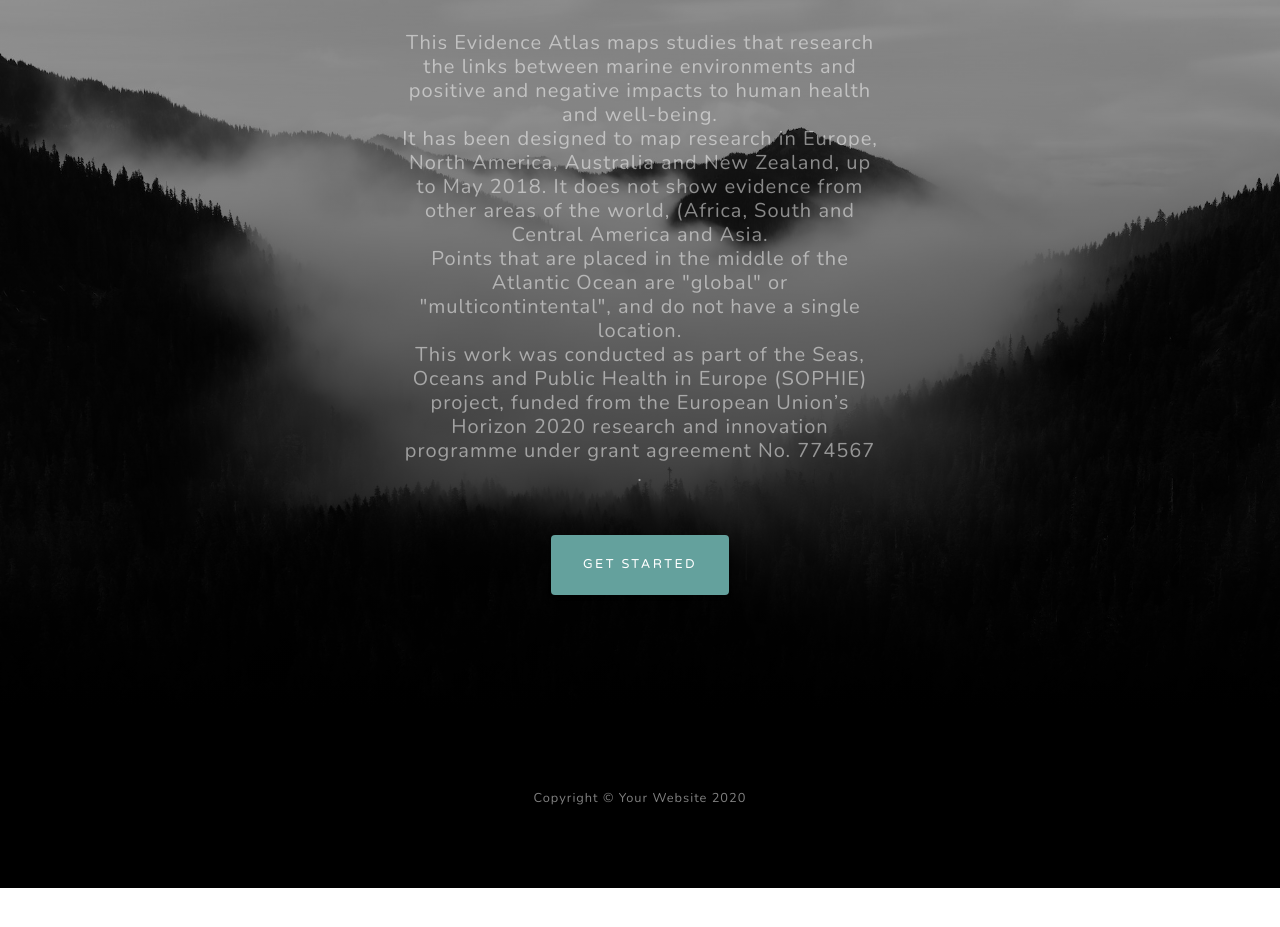
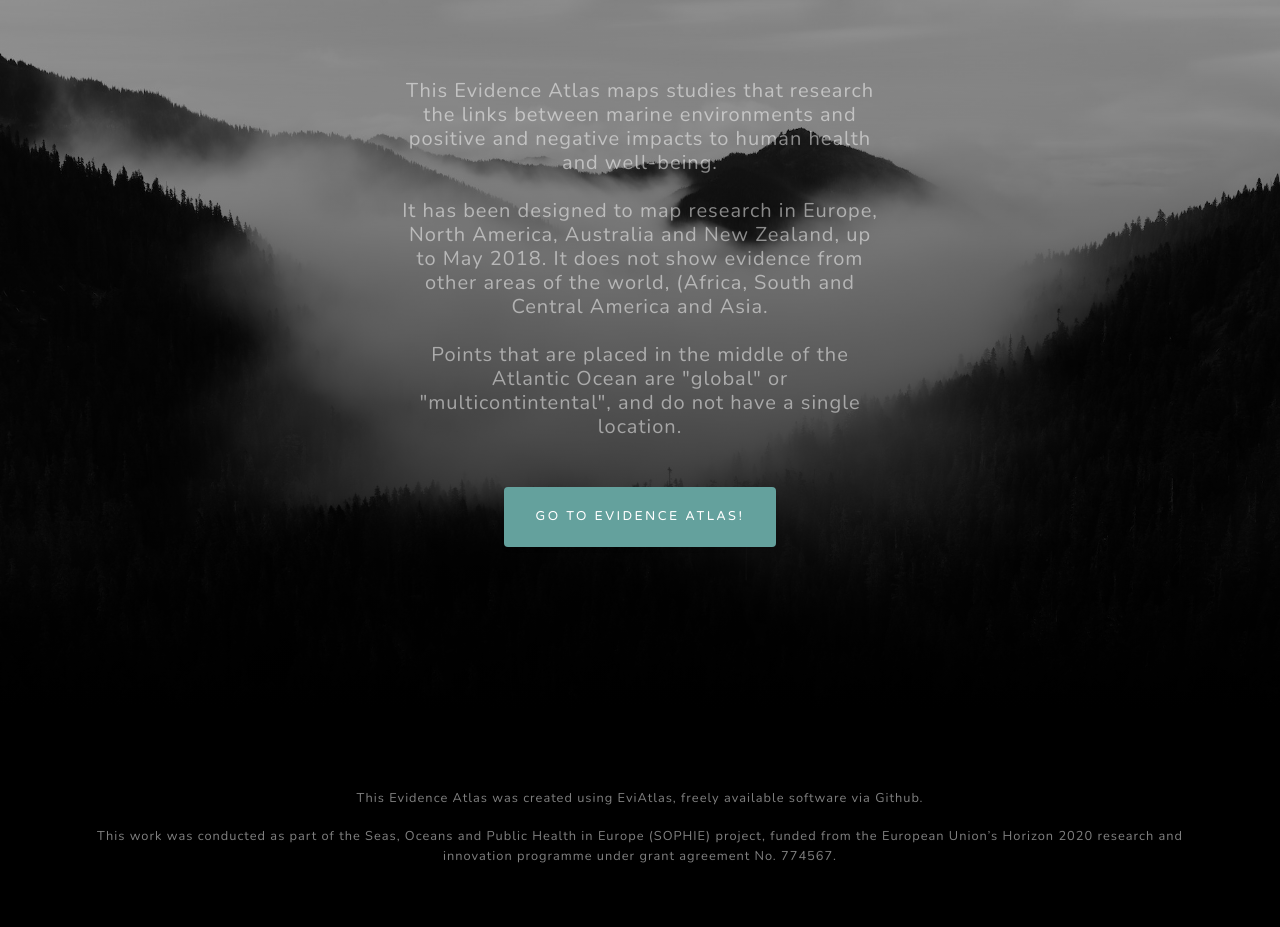
Before and after one commit to SOPHIEatlas2020/SOPHIEatlas2020.github.io, a plain HTML site: page index.html in a window 1280 px wide. Shown: the part 91-1018 px from the top of the page. Before the commit the page ends 979 px from the top, so only its background shows below. Drawn offline with nearby package versions, Linux system fonts and the light colour scheme.

Commit message:
8th change

```diff
--- a/index.html
+++ b/index.html
@@ -33,15 +33,12 @@
             <div class="container d-flex h-100 align-items-center">
                 <div class="mx-auto text-center">
 
-                    <h2 class="text-white-50 mx-auto mt-2 mb-5">This Evidence Atlas maps studies that research the links between marine environments and positive and negative impacts to human health and well-being.  <br>
+                    <h2 class="text-white-50 mx-auto mt-2 mb-5">This Evidence Atlas maps studies that research the links between marine environments and positive and negative impacts to human health and well-being.  <br> <br>
 
-It has been designed to map research in Europe, North America, Australia and New Zealand, up to May 2018.  It does not show evidence from other areas of the world, (Africa, South and Central America and Asia.  <br>
+It has been designed to map research in Europe, North America, Australia and New Zealand, up to May 2018.  It does not show evidence from other areas of the world, (Africa, South and Central America and Asia.  <br> <br>
 
-Points that are placed in the middle of the Atlantic Ocean are "global" or "multicontintental", and do not have a single location. <br>
-
-This work was conducted as part of the Seas, Oceans and Public Health in Europe (SOPHIE) project, funded from the European Union’s Horizon 2020 research and innovation programme under grant agreement No. 774567
-.</h2>
-                    <a class="btn btn-primary js-scroll-trigger" href="#about">Get Started</a>
+Points that are placed in the middle of the Atlantic Ocean are "global" or "multicontintental", and do not have a single location. </h2>
+                    <a class="btn btn-primary js-scroll-trigger" href="#about">Go to Evidence Atlas!</a>
                 </div>
             </div>
         </header>
@@ -49,7 +46,10 @@ This work was conducted as part of the Seas, Oceans and Public Health in Europe
 
 
         <!-- Footer-->
-        <footer class="footer bg-black small text-center text-white-50"><div class="container">Copyright © Your Website 2020</div></footer>
+        <footer class="footer bg-black small text-center text-white-50"><div class="container">
+
+            This Evidence Atlas was created using EviAtlas, freely available software via Github.<br> <br>
+            This work was conducted as part of the Seas, Oceans and Public Health in Europe (SOPHIE) project, funded from the European Union’s Horizon 2020 research and innovation programme under grant agreement No. 774567.</div></footer>
         <!-- Bootstrap core JS-->
         <script src="https://cdnjs.cloudflare.com/ajax/libs/jquery/3.5.1/jquery.min.js"></script>
         <script src="https://stackpath.bootstrapcdn.com/bootstrap/4.5.0/js/bootstrap.bundle.min.js"></script>
```
